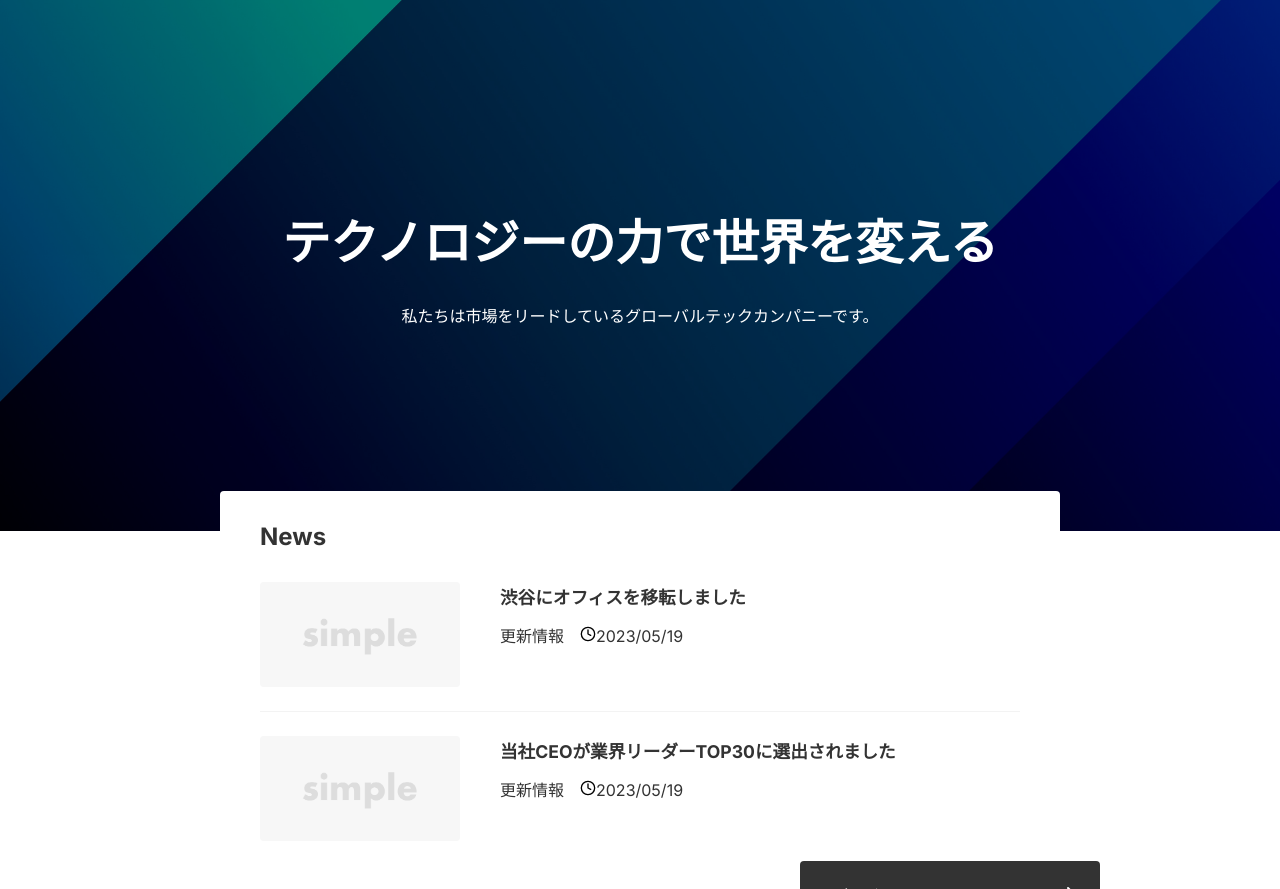
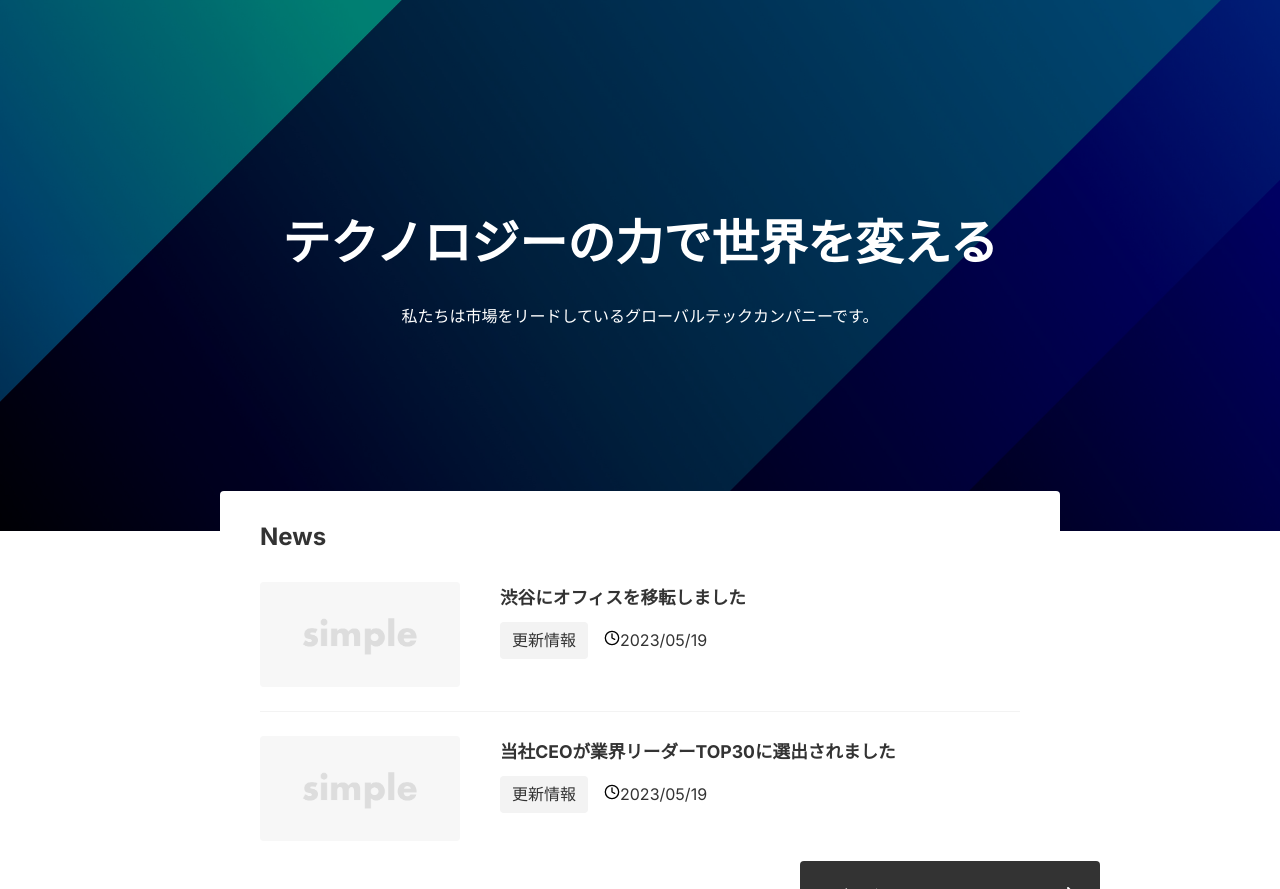
Before and after one commit to Zakky4/falsolateral-com, a Next.js app: page / in a window 1280 px wide. Built offline with nearby package versions, Linux system fonts and the light colour scheme.

Commit message:
Add Category Component

```diff
--- /dev/null
+++ b/app/_components/Category/index.module.css
@@ -0,0 +1,7 @@
+.tag {
+  background-color: var(--color-bg-sub);
+  padding: 4px 12px;
+  border-radius: var(--border-radius);
+  white-space: nowrap;
+  font-size: 1rem;
+}
--- /dev/null
+++ b/app/_components/Category/index.tsx
@@ -0,0 +1,9 @@
+import type { Category } from '@/app/_libs/microcms';
+import styles from './index.module.css';
+
+type Props = {
+  category: Category;
+};
+export default function Category({ category }: Props) {
+  return <span className={styles.tag}>{category.name}</span>;
+}
--- a/app/_components/NewsList/index.tsx
+++ b/app/_components/NewsList/index.tsx
@@ -2,7 +2,7 @@ import Image from "next/image";
 import Link from "next/link";
 
 import styles from "./index.module.css";
-// import Category from "../Category";
+import Category from "../Category";
 // import Date from "../Date";
 import { News } from "@/app/_libs/microcms";
 
@@ -57,7 +57,7 @@ export default function NewsList({ news }: Props) {
             <dl className={styles.content}>
               <dt className={styles.title}>{article.title}</dt>
               <dd className={styles.meta}>
-                <span className={styles.tag}>{article.category.name}</span>
+                <Category category={article.category}/>
                 <span className={styles.date}>
                   <Image
                     src="/clock.svg"
--- a/app/_libs/microcms.ts
+++ b/app/_libs/microcms.ts
@@ -20,3 +20,7 @@ export type News = {
   publishedAt: string;
   createdAt: string;
 };
+
+export type Category = {
+  name: string;
+};
```
